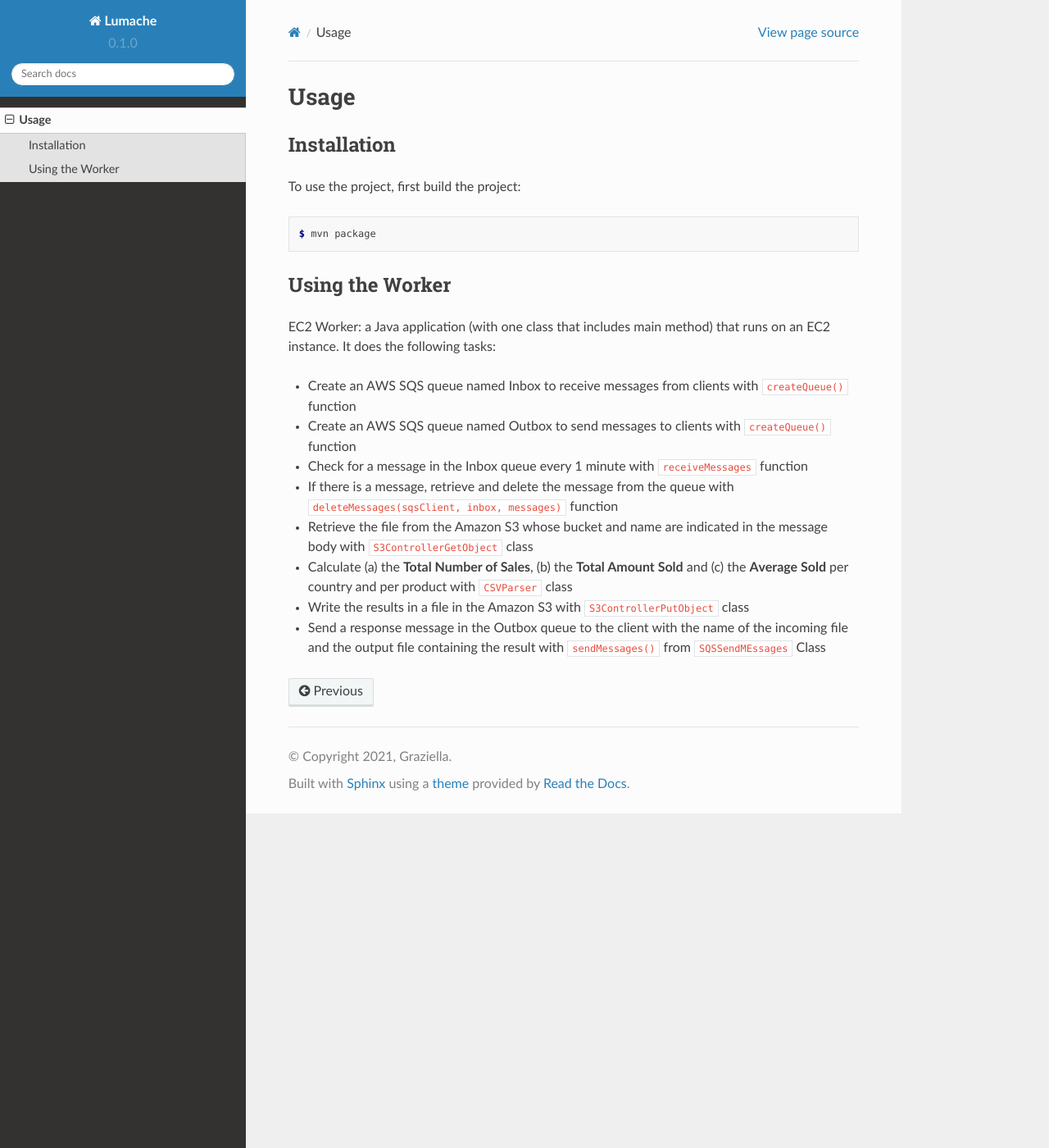
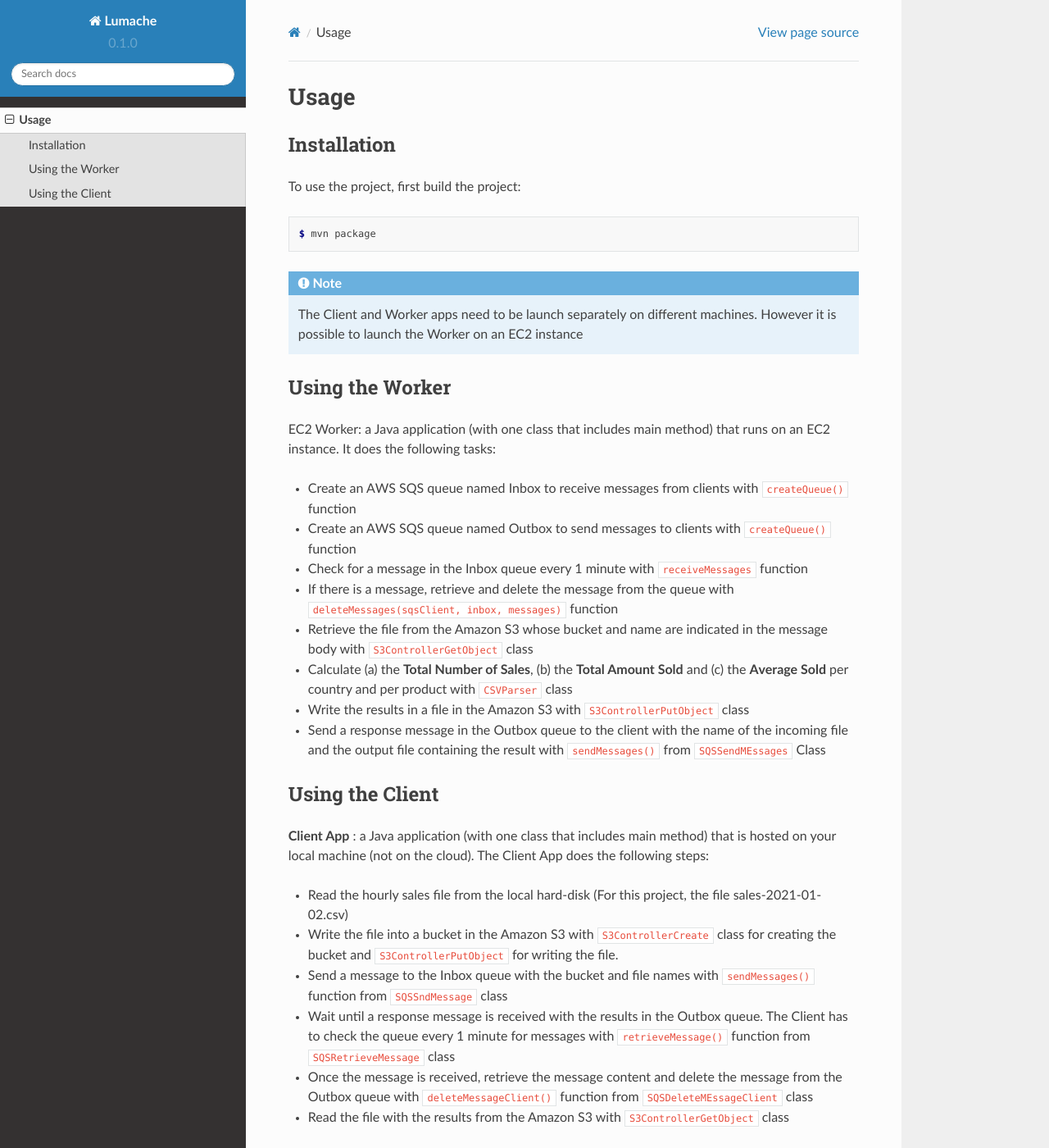
Before and after one commit to maximelefrancois86/aws-cloud-lab3, a Sphinx documentation site: the page built from docs/source/usage.rst, in a window 1280 px wide and 1400 px high. Shown: the whole window at 82% size. Built offline with Sphinx 7.4.7 and the Read the Docs theme 2.0.0, drawn with Linux system fonts in a browser that asks for light colours.

Commit message:
Update usage.rst

```diff
--- a/docs/source/usage.rst
+++ b/docs/source/usage.rst
@@ -11,6 +11,12 @@ To use the project, first build the project:
 .. code-block:: console
 
    $ mvn package
+
+
+.. note::
+
+   The Client and Worker apps need to be launch separately on different machines. However it is possible to launch the Worker on an EC2 instance
+
 
 Using the Worker
 ----------------
@@ -33,3 +39,23 @@ EC2 Worker: a Java application (with one class that includes main method) that r
 
 
 -  Send a response message in the Outbox queue to the client with the name of the incoming file and the output file containing the result with ``sendMessages()`` from ``SQSSendMEssages`` Class
+
+
+Using the Client
+----------------
+
+
+**Client App** : a Java application (with one class that includes main method) that is hosted on your local machine (not on the cloud).
+The Client App does the following steps:
+
+-  Read the hourly sales file from the local hard-disk (For this project, the file sales-2021-01-02.csv)
+
+-  Write the file into a bucket in the Amazon S3 with ``S3ControllerCreate`` class for creating the bucket and ``S3ControllerPutObject`` for writing the file.
+
+-  Send a message to the Inbox queue with the bucket and file names with ``sendMessages()`` function from ``SQSSndMessage`` class
+
+-  Wait until a response message is received with the results in the Outbox queue. The Client has to check the queue every 1 minute for messages with ``retrieveMessage()`` function from ``SQSRetrieveMessage`` class
+
+-  Once the message is received, retrieve the message content and delete the message from the Outbox queue with  ``deleteMessageClient()`` function from ``SQSDeleteMEssageClient`` class
+
+-  Read the file with the results from the Amazon S3 with ``S3ControllerGetObject`` class
```
